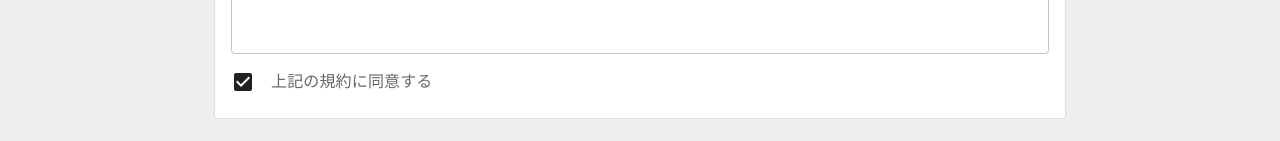
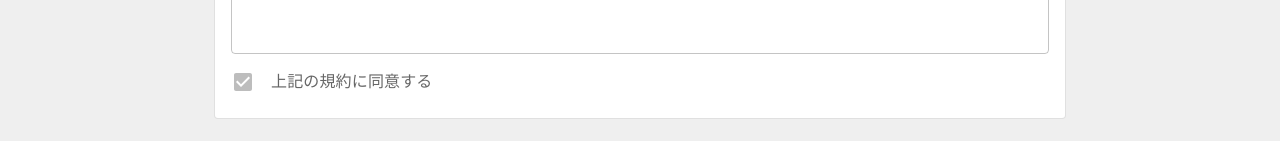
Before and after one commit to k-oketa/k-oketa, a React (Create React App) app in the folder questionnaire-form/frontend/: page / in a window 1280 px wide. Shown: the part 248-389 px from the top of the page. Built offline with nearby package versions, Linux system fonts and the light colour scheme.

Commit message:
:sparkles: 規約のチェックボックスの色をdisableに変更

```diff
--- a/questionnaire-form/frontend/src/creation/SurveyCreation.js
+++ b/questionnaire-form/frontend/src/creation/SurveyCreation.js
@@ -33,7 +33,7 @@ export default function SurveyCreation() {
                                 render={({ field }) => <TextField multiline fullWidth rows={2} {...field} />}
                             />
                             <Stack spacing={2} direction="row">
-                                <CheckBox />
+                                <CheckBox color="disabled" />
                                 <InputLabel>上記の規約に同意する</InputLabel>
                             </Stack>
                         </Stack>
```
